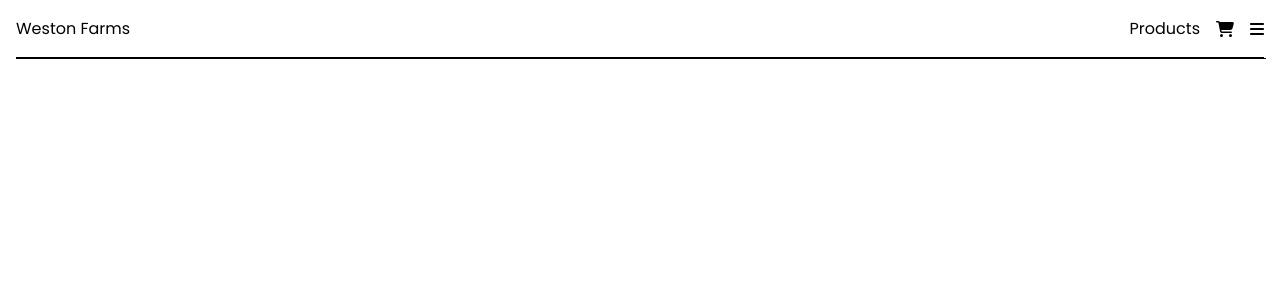
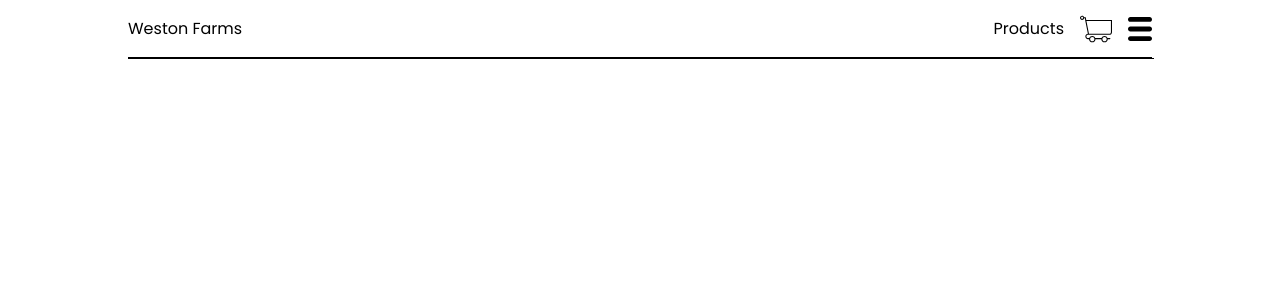
Before and after one commit to adriansseur/E-Commerce-Site, a React (Create React App) app: page / in a window 1280 px wide. Shown: the top 300 px of the page. Built offline with nearby package versions, Linux system fonts and the light colour scheme.

Commit message:
header svgs, size and page spacing

```diff
--- a/src/components/Header.js
+++ b/src/components/Header.js
@@ -30,12 +30,23 @@ export default function Header({setIsToggled, closeCartMenu}) {
             </Link>
             <div id="clickables-container">
                 <Link
+                    id="header-products-link"
                     to="e-commerce-site/products"
                     onClick={closeCartMenu}
                 >Products
                 </Link>
-                <FontAwesomeIcon id="cart" icon={faCartShopping} onClick={handleCartClick}/>
-                <FontAwesomeIcon id="menu" icon={faBars} onClick={handleMenuClick}/>
+                <svg id="cart" onClick={handleCartClick} height="2rem"enable-background="new 0 0 60 60" version="1.1" viewBox="0 0 60 60" xmlSpace="preserve" xmlns="http://www.w3.org/2000/svg">
+                <path d="m11.68 13l-0.833-5h-2.99c-0.446-1.72-1.998-3-3.857-3-2.206 0-4 1.794-4 4s1.794 4 4 4c1.859 0 3.411-1.28 3.858-3h1.294l0.5 3h-0.038l5.171 26.016c-2.465 0.188-4.518 2.086-4.76 4.474-0.142 1.405 0.32 2.812 1.268 3.858 0.949 1.049 2.301 1.652 3.707 1.652h2c0 3.309 2.691 6 6 6s6-2.691 6-6h11c0 3.309 2.691 6 6 6s6-2.691 6-6h4c0.553 0 1-0.447 1-1s-0.447-1-1-1h-4.35c-0.826-2.327-3.043-4-5.65-4s-4.824 1.673-5.65 4h-11.7c-0.826-2.327-3.043-4-5.65-4s-4.824 1.673-5.65 4h-2.35c-0.842 0-1.652-0.362-2.224-0.993-0.577-0.639-0.848-1.461-0.761-2.316 0.152-1.509 1.546-2.69 3.173-2.69h0.791 0.039 38.994c2.751-1e-3 4.988-2.238 4.988-4.988v-23.013h-48.32zm-7.68-2c-1.103 0-2-0.897-2-2s0.897-2 2-2 2 0.897 2 2-0.897 2-2 2zm42 34c2.206 0 4 1.794 4 4s-1.794 4-4 4-4-1.794-4-4 1.794-4 4-4zm-23 0c2.206 0 4 1.794 4 4s-1.794 4-4 4-4-1.794-4-4 1.794-4 4-4zm35-8.987c0 1.647-1.34 2.987-2.987 2.987h-38.192l-4.77-24h45.949v21.013z"/>
+                </svg>
+
+                {/* <FontAwesomeIcon id="cart" icon={faCartShopping} onClick={handleCartClick}/> */}
+                <svg id="menu" onClick={handleMenuClick} height="1.5rem" enable-background="new 0 0 150 150" version="1.1" viewBox="0 0 150 150" xmlSpace="preserve" xmlns="http://www.w3.org/2000/svg">
+                    <path d="M15,30h120c8.284,0,15-6.716,15-15s-6.716-15-15-15H15C6.716,0,0,6.716,0,15S6.716,30,15,30z"/>
+                    <path d="M135,60H15C6.716,60,0,66.716,0,75s6.716,15,15,15h120c8.284,0,15-6.716,15-15S143.284,60,135,60z"/>
+                    <path d="m135 120h-120c-8.284 0-15 6.716-15 15s6.716 15 15 15h120c8.284 0 15-6.716 15-15s-6.716-15-15-15z"/>
+                </svg>
+
+                {/* <FontAwesomeIcon id="menu" icon={faBars} onClick={handleMenuClick}/> */}
             </div>
         </div>
     )
--- a/src/styles/Header.scss
+++ b/src/styles/Header.scss
@@ -23,3 +23,9 @@
         color: black;
     }
 }
+
+@media (max-width: 374px) {
+    #header-products-link {
+        display: none;
+    }
+}
--- a/src/styles/Home.scss
+++ b/src/styles/Home.scss
@@ -5,11 +5,11 @@
 .home-video-wrapper {
     position: absolute;
     top: 0;
-    left: -1rem;
+    left: -10vw;
     z-index: -1;
     overflow: hidden;
 }
 
 .home-video {
-    width: 100vw;
+    width: calc(100vw);
 }
--- a/src/styles/index.scss
+++ b/src/styles/index.scss
@@ -1,8 +1,9 @@
 body {
-    margin: 0 1em;
+    margin: 0 10%;
     font-family: 'Poppins', sans-serif;
 }
 
 .app-container {
+    // border: 1px solid;
     position: relative;
 }
```
